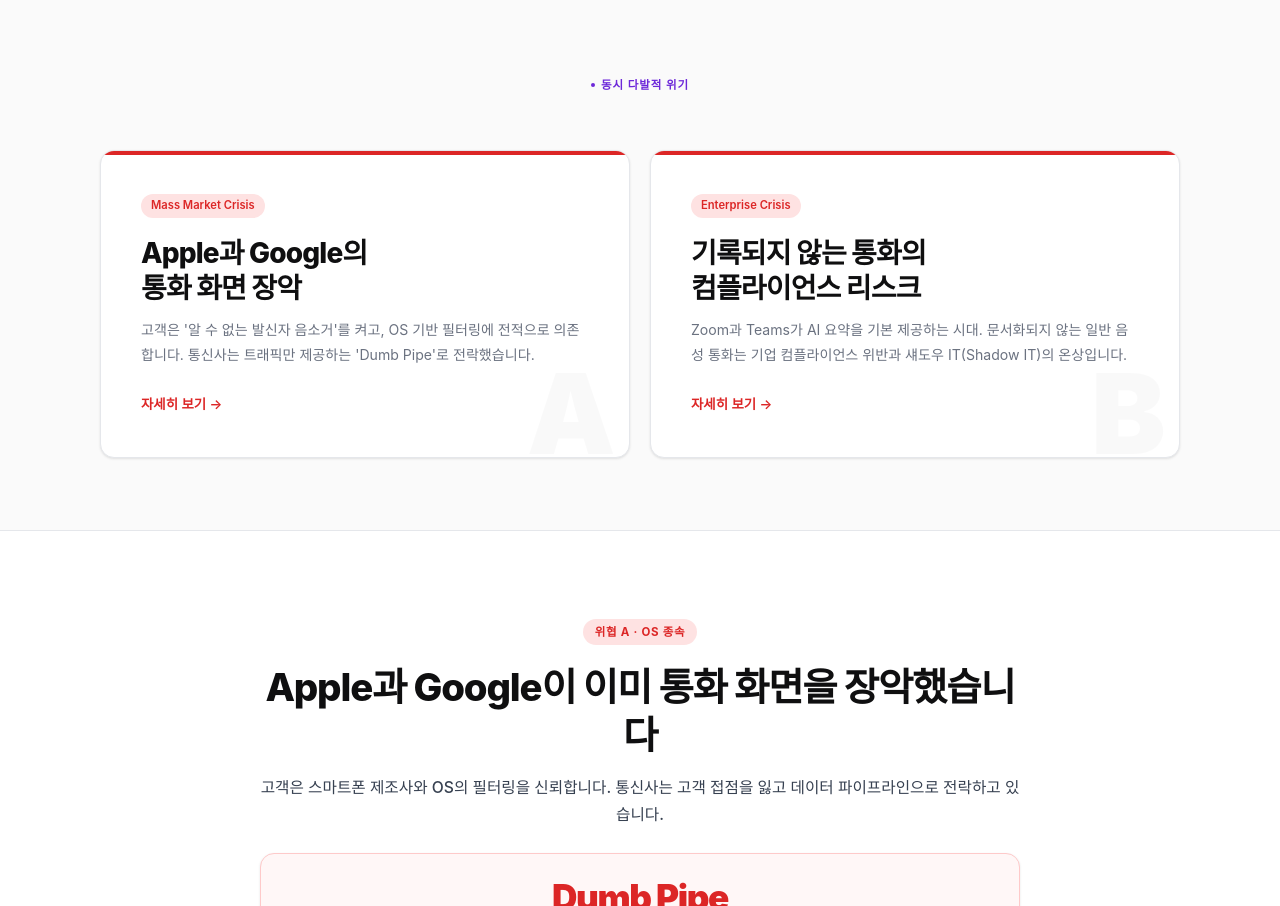
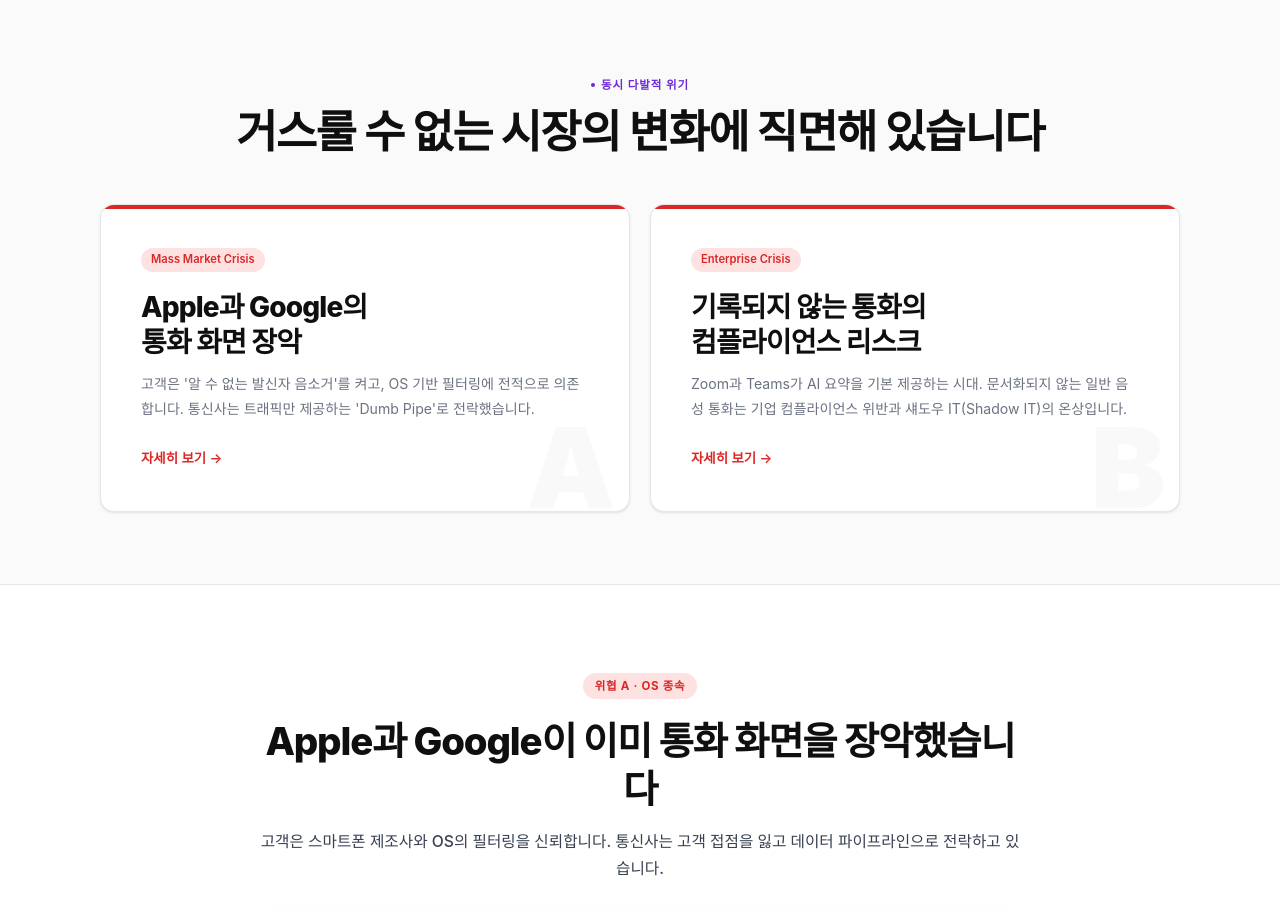
Before and after one commit to uplixio/global_firstimp, a plain HTML site: page index.html in a window 1280 px wide. Shown: the part 803-1709 px from the top of the page. Drawn offline with Linux system fonts and the light colour scheme; a web font is replaced by a local one.

Commit message:
Update index.html

```diff
--- a/index.html
+++ b/index.html
@@ -321,7 +321,7 @@
 <div id="fork">
   <div class="fork-hd">
     <div class="sec-label" style="justify-content:center;">동시 다발적 위기</div>
-    <h2 class="sec-h2" 거스룰 수 없는 시장의 변화에 직면해 있습니다 </h2>
+    <h2 class="sec-h2"> 거스룰 수 없는 시장의 변화에 직면해 있습니다 </h2>
   </div>
   <div class="fork-grid">
     <div class="fork-card a reveal">
```
